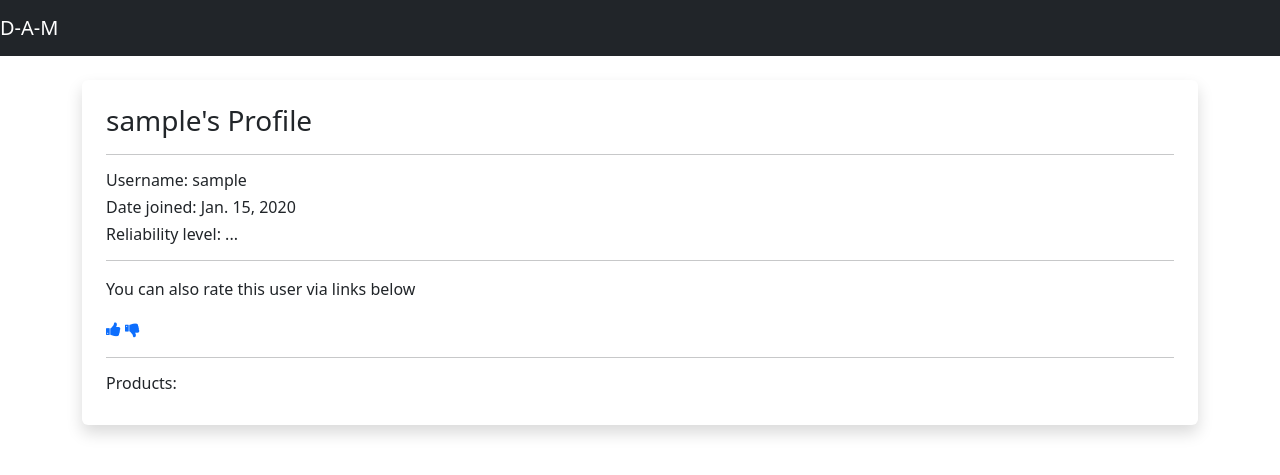
After one commit to mohamad-liyaghi/django-anonmarket, a Django app: a page that uses templates/base/_base.html in a window 1280 px wide. The commit adds this page. Shown: the top 475 px of the page. Run offline with Django 4.2, Linux system fonts and the light colour scheme; tables that the repository leaves empty hold one stand-in row (values such as "Sample post"); some libraries are stand-ins or nearby versions.

Commit message:
User profile page added

```diff
--- /dev/null
+++ b/apps/authentication/templates/authentication/profile.html
@@ -0,0 +1,20 @@
+{% extends 'base/_base.html' %}
+{% load crispy_forms_tags %}
+
+{% block title %} {{user}}'s Profile{% endblock title %}
+
+{% block body %}
+<h3>{{user}}'s Profile</h3>
+
+<hr>
+<h6>Username: {{ user.username }}</h6>
+<h6>Date joined: {{ user.date_joined }}</h6>
+<h6>Reliability level: ...</h6>
+<hr>
+<p>You can also rate this user via links below</p>
+<a href="#"><i class="fa fa-thumbs-up"></i></a>
+<a href="#"><i class="fa fa-thumbs-down"></i></a>
+<hr>
+<h6>Products:</h6>
+<!--list of products-->
+{% endblock body %}
--- a/apps/authentication/urls.py
+++ b/apps/authentication/urls.py
@@ -1,5 +1,8 @@
 from django.urls import path
+from . import views
 
 app_name = "authentication"
 
-urlpatterns = []
+urlpatterns = [
+    path("profile/<int:id>/<str:token>/", views.Profile.as_view(), name="profile")
+]
--- a/apps/authentication/views.py
+++ b/apps/authentication/views.py
@@ -1,3 +1,13 @@
-from django.shortcuts import render
+from django.shortcuts import get_object_or_404
+from django.views.generic import DetailView
+from authentication.models import Account
 
-# Create your views here.
+
+class Profile(DetailView):
+    '''A simple profile page for users'''
+
+    template_name = "authentication/profile.html"
+    context_object_name = "user"
+
+    def get_object(self):
+        return get_object_or_404(Account, id=self.kwargs['id'], token=self.kwargs["token"])
--- a/templates/base/_base.html
+++ b/templates/base/_base.html
@@ -6,6 +6,7 @@
     <meta name="viewport" content="width=device-width, initial-scale=1">
     <title>{%block title%}{%endblock%}</title>
     <link href="https://cdn.jsdelivr.net/npm/bootstrap@5.2.0/dist/css/bootstrap.min.css" rel="stylesheet" integrity="sha384-gH2yIJqKdNHPEq0n4Mqa/HGKIhSkIHeL5AyhkYV8i59U5AR6csBvApHHNl/vI1Bx" crossorigin="anonymous">
+    <link rel="stylesheet" href="https://cdnjs.cloudflare.com/ajax/libs/font-awesome/4.7.0/css/font-awesome.min.css">
 
   </head>
   <body>
```
